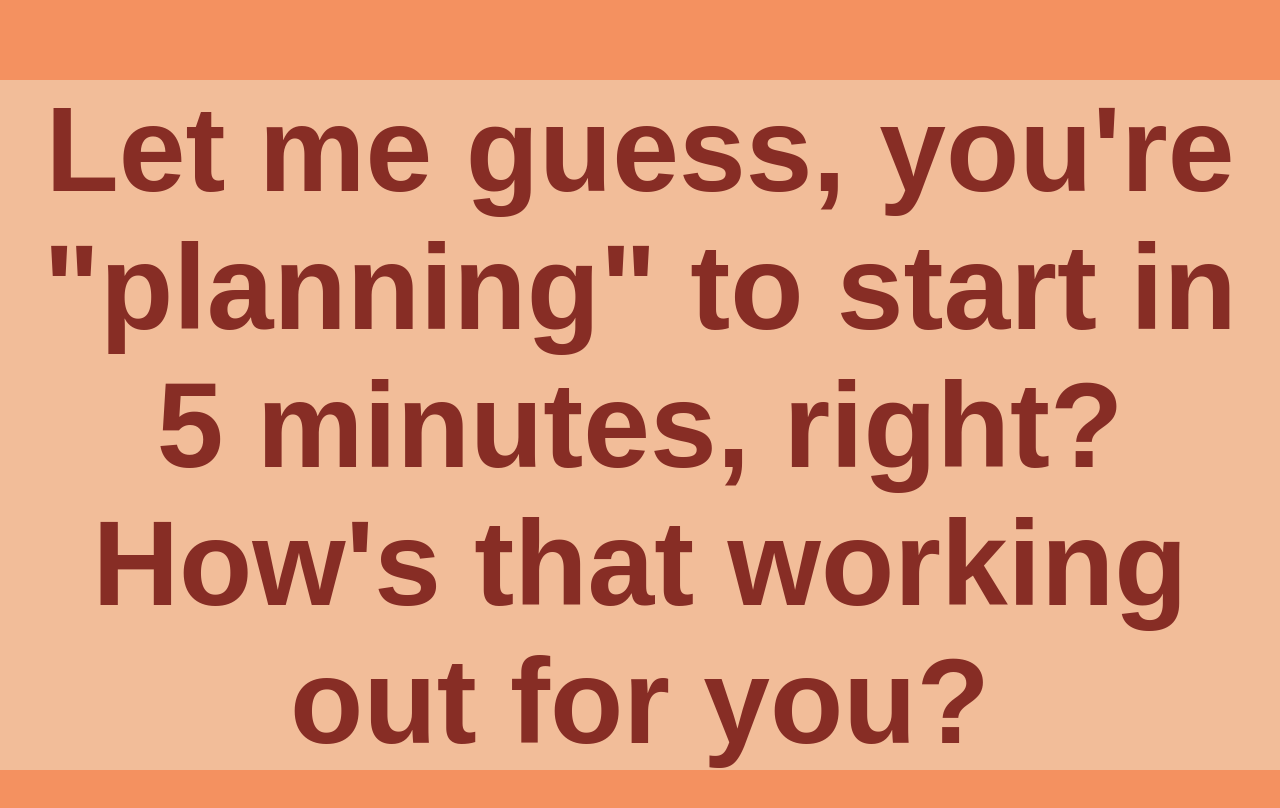
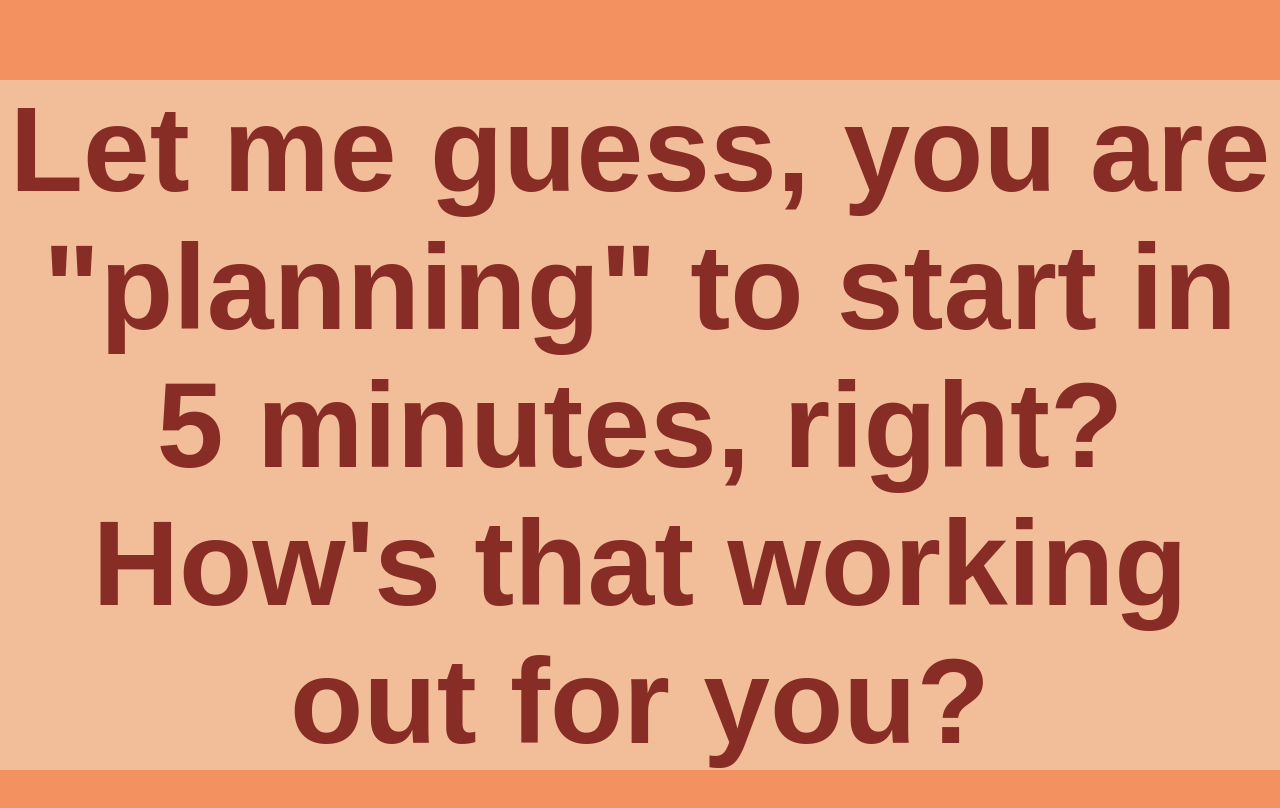
Before and after one commit to kpaulemon/hackUMBC-project, a browser extension: page blocked.html in a window 1280 px wide. Drawn offline with Linux system fonts and the light colour scheme.

Commit message:
Update blocked.html

```diff
--- a/blocked.html
+++ b/blocked.html
@@ -6,7 +6,7 @@
 </head>
 <body>
   <div class="blocked-container">
-    <h1 class="roast">Let me guess, you're "planning" to start in 5 minutes, right? How's that working out for you?</h1>
+    <h1 class="roast">Let me guess, you are "planning" to start in 5 minutes, right? How's that working out for you?</h1>
   </div>
 </body>
 </html>
```
